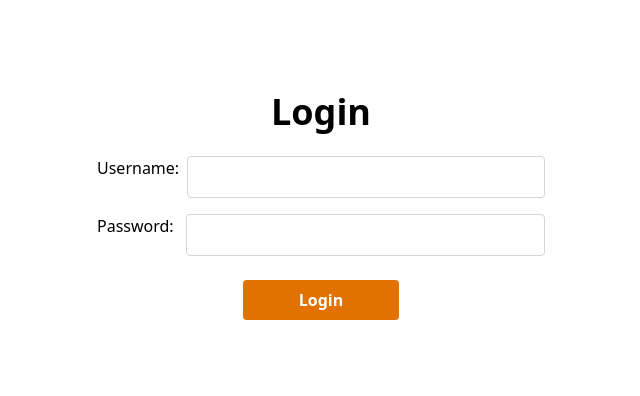
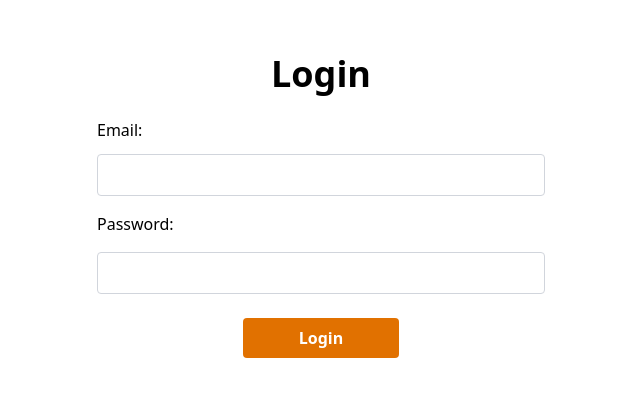
Before and after one commit to SreelakshmiKSudheer/Food-Order, a React (Vite) app in the folder frontend/: page /login in a window 1280 px wide. Shown: the part 194-590 px from the top of the page, without its empty margins (319-959 px from the left). Built offline with nearby package versions, Linux system fonts and the light colour scheme.

Commit message:
integration

```diff
--- a/frontend/src/pages/Login.jsx
+++ b/frontend/src/pages/Login.jsx
@@ -1,27 +1,54 @@
 // src/pages/Login.jsx
 import React, { useState } from 'react';
 import { useNavigate } from 'react-router';
+import { login as apiLogin } from '../api';
+
 
 const Login = () => {
-  const [username, setUsername] = useState('');
+  const [email, setEmail] = useState('');
   const [password, setPassword] = useState('');
+  const [loading, setLoading] = useState(false);
+  const [error, setError] = useState(null);
+  const navigate = useNavigate();
+
+  const handleSubmit = async (e) => {
+    e.preventDefault();
+    setError(null);
+    setLoading(true);
+    try {
+      const data = await apiLogin(email, password);
+      // apiLogin stores token on success
+      if (data.user) {
+        localStorage.setItem('user', JSON.stringify(data.user));
+      }
+
+      const role = data.user?.role;
+      if (role === 'seller') navigate('/seller');
+      else if (role === 'buyer') navigate('/');
+      else navigate('/profile');
+    } catch (err) {
+      setError(err.message || 'Network error');
+    } finally {
+      setLoading(false);
+    }
+  };
 
   return (
     <div className='flex items-center justify-center min-h-screen'>
       <div className='w-full max-w-md'>
         <h2 className='text-center mb-6 text-4xl font-bold'>Login</h2>
-        <form className='flex flex-col gap-4 items-center'>
-          <div className='flex justify-between w-full gap-2'>
-            <label className='mb-1'>Username:</label>
+        <form onSubmit={handleSubmit} className='flex flex-col gap-4 items-center'>
+          <div className='flex flex-col w-full gap-2'>
+            <label className='mb-1'>Email:</label>
             <input
-              type="text"
-              value={username}
-              onChange={e => setUsername(e.target.value)}
+              type="email"
+              value={email}
+              onChange={e => setEmail(e.target.value)}
               required
               className='border border-gray-300 rounded p-2 w-full'
             />
           </div>
-          <div className='flex justify-between w-full gap-3'>
+          <div className='flex flex-col w-full gap-3'>
             <label className='mb-1'>Password:</label>
             <input
               type="password"
@@ -31,8 +58,9 @@ const Login = () => {
               className='border border-gray-300 rounded p-2 w-full'
             />
           </div>
-          <button type="submit" className='bg-amber-600 text-white font-semibold rounded p-2 mt-2 w-[35%]'>
-            Login
+          {error && <div className='text-red-600'>{error}</div>}
+          <button disabled={loading} type="submit" className='bg-amber-600 disabled:opacity-50 text-white font-semibold rounded p-2 mt-2 w-[35%]'>
+            {loading ? 'Logging in...' : 'Login'}
           </button>
         </form>
       </div>
```
